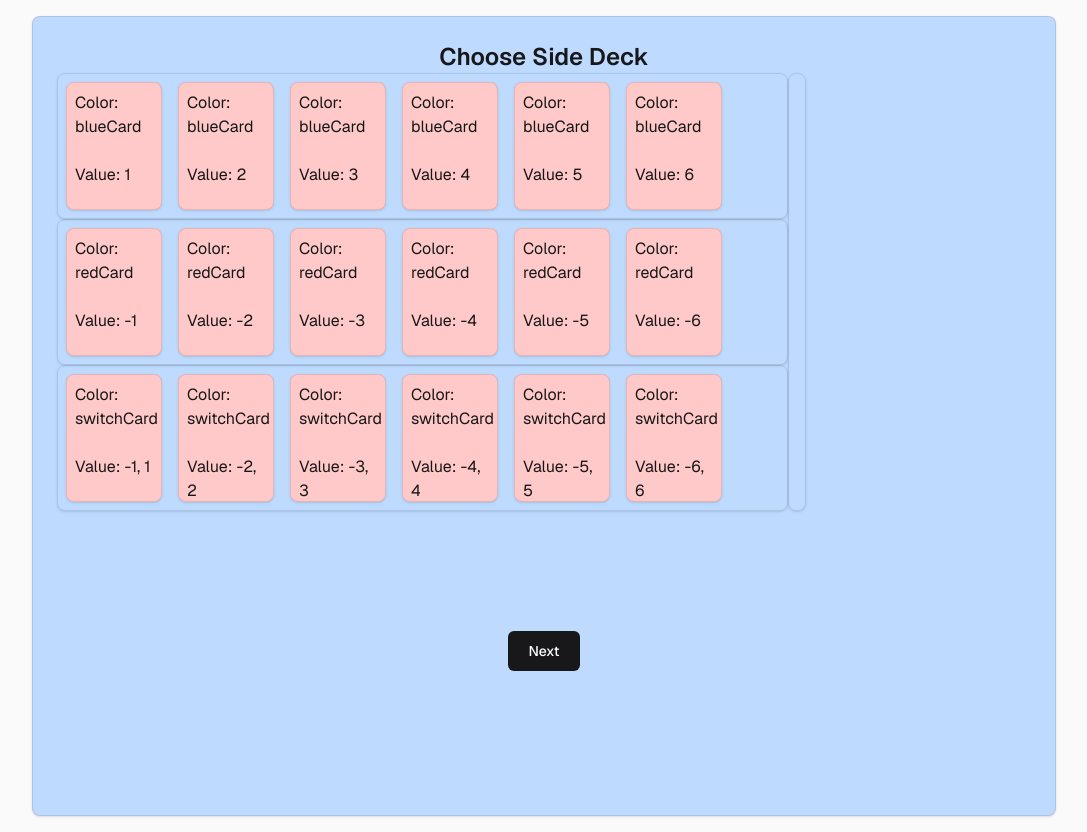
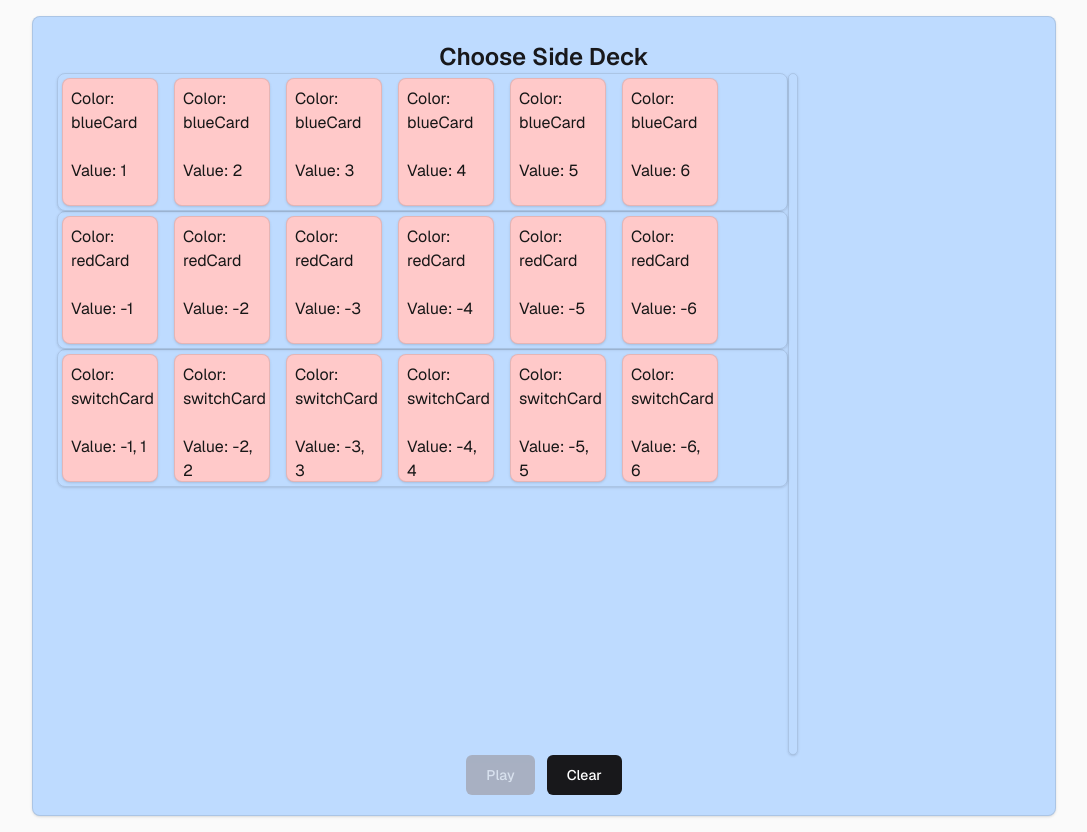
Before and after one commit to sixhops/kaazap, a Next.js app: page / in a window 1280 px wide. Both pictures are taken after a click on the button "Choose Your Cards". Shown: the whole page, without its empty margins (96-1183 px from the left). Built offline with nearby package versions, Linux system fonts and the light colour scheme.

Commit message:
Adding game initialization functions.

```diff
--- a/app/components/card-row.tsx
+++ b/app/components/card-row.tsx
@@ -22,7 +22,7 @@ export function CardRow({ size, cards, handleClick }: CardRowProps) {
 
   return (
     <div
-      className="flex flex-wrap content-start items-start gap-x-4 gap-y-4 w-auto h-auto rounded-lg border border-black/10 p-2 shadow-sm"
+      className="flex flex-wrap content-start items-start gap-x-4 gap-y-2 w-auto h-auto rounded-lg border border-black/10 p-1 shadow-sm"
       role="region"
       aria-labelledby="card-row"
       data-size={size}
--- a/app/components/card-selection-screen.tsx
+++ b/app/components/card-selection-screen.tsx
@@ -1,5 +1,6 @@
 "use client";
 
+import { useEffect, useState } from "react";
 import type { Dispatch, SetStateAction } from "react";
 import { CardRow } from "@/app/components/card-row";
 
@@ -20,17 +21,44 @@ export interface CardSelectionScreenProps {
   setCurrentView: Dispatch<SetStateAction<ViewName>>;
   playerSideDeck: Card[];
   setPlayerSideDeck: Dispatch<SetStateAction<Card[]>>;
+  startGame: () => void;
 }
 
 export function CardSelectionScreen({
   setCurrentView,
   playerSideDeck,
   setPlayerSideDeck,
+  startGame,
 }: CardSelectionScreenProps) {
-  // TODO: Replace this with the modal asking if you are done selecting cards
+  const [showStartConfirm, setShowStartConfirm] = useState(false);
+
   function handleNext() {
+    console.log("handleNext");
+    setShowStartConfirm(false);
+    // TODO: Start the game. We will need to call some functions from the page.tsx to set things
+    //  to the correct starting state.
+    startGame();
+    console.log("Switching to game screen");
     setCurrentView(getNextView(VIEW_CARD_SELECTION));
   }
+
+  function handlePlayClick() {
+    setShowStartConfirm(true);
+  }
+
+  function handleStartCancel() {
+    setShowStartConfirm(false);
+  }
+
+  useEffect(() => {
+    // Allows closing of the modal with Escape key
+    if (!showStartConfirm) return;
+    function onKeyDown(e: KeyboardEvent) {
+      if (e.key === "Escape") setShowStartConfirm(false);
+    }
+    document.addEventListener("keydown", onKeyDown);
+    return () => document.removeEventListener("keydown", onKeyDown);
+  }, [showStartConfirm]);
 
   const addToSideDeck = (card: Card, _index: number) => {
     void _index;
@@ -45,6 +73,10 @@ export function CardSelectionScreen({
     setPlayerSideDeck(playerSideDeck.filter((_, i) => i !== index));
   };
 
+  const clearSideDeck = () => {
+    setPlayerSideDeck([]);
+  };
+
   // The card selection screen needs to display all static cards in the selection
   //  rows on the left and empty card boxes in the section on the right. When the
   //  user clicks on a card, the card should be added to the array which holds the
@@ -54,7 +86,7 @@ export function CardSelectionScreen({
     <div
       className="flex h-[800px] w-full max-w-[1024px] flex-col rounded-lg border border-black/10 bg-blue-200 p-6 shadow-sm"
       role="region"
-      aria-labelledby="card-selection-screen-content"
+      aria-labelledby="card-selection-screen-title"
     >
       <h1
         id="card-selection-screen-title"
@@ -81,7 +113,7 @@ export function CardSelectionScreen({
             handleClick={addToSideDeck}
           />
         </div>
-        <div className="flex flex-1 min-w-3/12">
+        <div className="flex flex-1 min-w-3/12 min-h-[682px]">
           <CardRow
             size={10}
             cards={playerSideDeck}
@@ -90,15 +122,65 @@ export function CardSelectionScreen({
         </div>
       </div>
 
-      <div className="flex flex-1 items-center justify-center">
+      <div className="flex flex-1 items-center justify-center gap-3">
         <button
           type="button"
-          onClick={handleNext}
+          disabled={playerSideDeck.length < 10}
+          onClick={handlePlayClick}
+          className="rounded-md bg-zinc-900 px-5 py-2.5 text-sm font-medium text-white transition-colors hover:bg-zinc-800 focus-visible:outline focus-visible:outline-2 focus-visible:outline-offset-2 focus-visible:outline-zinc-900 disabled:cursor-not-allowed disabled:bg-zinc-400 disabled:text-zinc-200 disabled:opacity-70 disabled:hover:bg-zinc-400"
+        >
+          Play
+        </button>
+        <button
+          type="button"
+          onClick={clearSideDeck}
           className="rounded-md bg-zinc-900 px-5 py-2.5 text-sm font-medium text-white transition-colors hover:bg-zinc-800 focus-visible:outline focus-visible:outline-2 focus-visible:outline-offset-2 focus-visible:outline-zinc-900"
         >
-          Next
+          Clear
         </button>
       </div>
+
+      {showStartConfirm && (
+        <div
+          className="fixed inset-0 z-50 flex items-center justify-center bg-black/50 p-4"
+          role="presentation"
+          onClick={handleStartCancel}
+        >
+          <div
+            role="dialog"
+            aria-modal="true"
+            aria-labelledby="start-game-confirm-title"
+            className="w-full max-w-sm rounded-lg border border-black/10 bg-white p-6 shadow-lg dark:border-white/10 dark:bg-zinc-900"
+            onClick={(e) => e.stopPropagation()}
+          >
+            <h2
+              id="start-game-confirm-title"
+              className="text-center text-lg font-semibold text-zinc-900 dark:text-zinc-50"
+            >
+              Start the game?
+            </h2>
+            <p className="mt-2 text-center text-sm text-zinc-600 dark:text-zinc-400">
+              Are you sure you want to start the game?
+            </p>
+            <div className="mt-6 flex justify-center gap-3">
+              <button
+                type="button"
+                onClick={handleNext}
+                className="rounded-md bg-zinc-900 px-4 py-2 text-sm font-medium text-white transition-colors hover:bg-zinc-800 focus-visible:outline focus-visible:outline-2 focus-visible:outline-offset-2 focus-visible:outline-zinc-900"
+              >
+                OK
+              </button>
+              <button
+                type="button"
+                onClick={handleStartCancel}
+                className="rounded-md border border-zinc-300 bg-white px-4 py-2 text-sm font-medium text-zinc-900 transition-colors hover:bg-zinc-100 focus-visible:outline focus-visible:outline-2 focus-visible:outline-offset-2 focus-visible:outline-zinc-900 dark:border-zinc-600 dark:bg-zinc-800 dark:text-zinc-50 dark:hover:bg-zinc-700"
+              >
+                Cancel
+              </button>
+            </div>
+          </div>
+        </div>
+      )}
     </div>
   );
 }
--- a/app/components/game-screen.tsx
+++ b/app/components/game-screen.tsx
@@ -6,9 +6,13 @@ import {
   type ViewName,
   getNextView,
 } from "@/app/constants/constants";
+import { Card } from "@/app/constants/card-data";
 
 export interface GameScreenProps {
   setCurrentView: Dispatch<SetStateAction<ViewName>>;
+  playerSideHand: Card[];
+  opponentSideHand: Card[];
+  houseDeck: Card[];
 }
 
 export function GameScreen({ setCurrentView }: GameScreenProps) {
--- a/app/page.tsx
+++ b/app/page.tsx
@@ -10,7 +10,11 @@ import {
 import { CardSelectionScreen } from "@/app/components/card-selection-screen";
 import { GameScreen } from "@/app/components/game-screen";
 import { SplashScreen } from "@/app/components/splash-screen";
-import { Card, BASIC_OPPONENT_SIDE_DECK } from "./constants/card-data";
+import {
+  Card,
+  BASIC_OPPONENT_SIDE_DECK,
+  HOUSE_CARDS,
+} from "./constants/card-data";
 import shuffle from "lodash/shuffle";
 
 export default function Home() {
@@ -18,16 +22,30 @@ export default function Home() {
 
   const [playerSideDeck, setPlayerSideDeck] = useState<Card[]>([]);
   const [playerSideHand, setPlayerSideHand] = useState<Card[]>([]);
-  const [opponentSideDeck, setOpponentSideDeck] = useState<Card[]>([]);
+  const [_opponentSideDeck, setOpponentSideDeck] = useState<Card[]>([]);
   const [opponentSideHand, setOpponentSideHand] = useState<Card[]>([]);
-  const [houseDeck, setHouseDeck] = useState<Card[]>([]);
+  const [houseDeck] = useState<Card[]>(shuffle(HOUSE_CARDS));
 
   const initializeOpponentSideDeckAndHand = () => {
+    console.log("initializeOpponentSideDeckAndHand");
     const opponentSideDeck = [...BASIC_OPPONENT_SIDE_DECK]; // TODO: add more opponent types
     const shuffledOpponentSideDeck = shuffle(opponentSideDeck);
     const opponentSideHand = [...shuffledOpponentSideDeck.slice(0, 4)];
     setOpponentSideDeck(opponentSideDeck);
     setOpponentSideHand(opponentSideHand);
+  };
+
+  const dealPlayerSideHand = () => {
+    console.log("dealPlayerSideHand");
+    const shuffledPlayerSideDeck = shuffle(playerSideDeck);
+    const playerSideHand = [...shuffledPlayerSideDeck.slice(0, 4)];
+    setPlayerSideHand(playerSideHand);
+  };
+
+  const startGame = () => {
+    console.log("startGame");
+    initializeOpponentSideDeckAndHand();
+    dealPlayerSideHand();
   };
 
   return (
@@ -40,10 +58,16 @@ export default function Home() {
           setCurrentView={setCurrentView}
           playerSideDeck={playerSideDeck}
           setPlayerSideDeck={setPlayerSideDeck}
+          startGame={startGame}
         />
       )}
       {currentView === VIEW_GAME && (
-        <GameScreen setCurrentView={setCurrentView} />
+        <GameScreen
+          setCurrentView={setCurrentView}
+          playerSideHand={playerSideHand}
+          opponentSideHand={opponentSideHand}
+          houseDeck={houseDeck}
+        />
       )}
     </div>
   );
```
